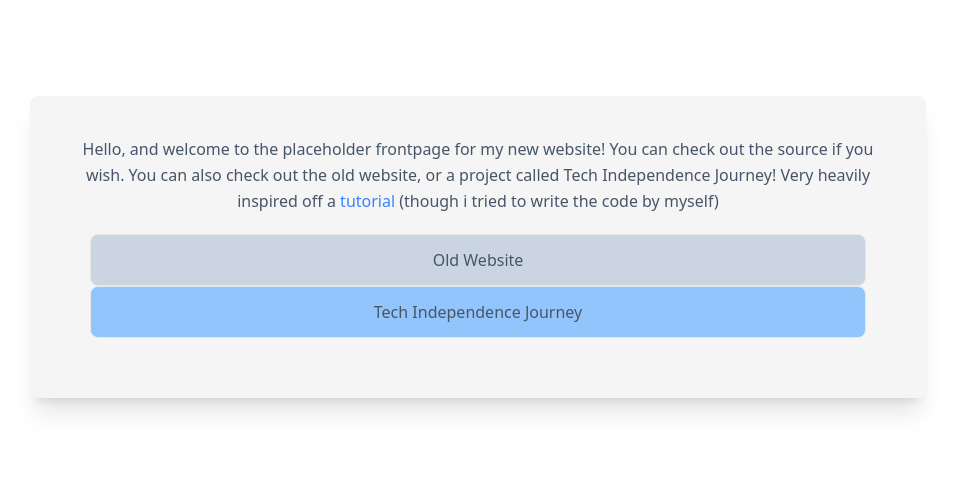
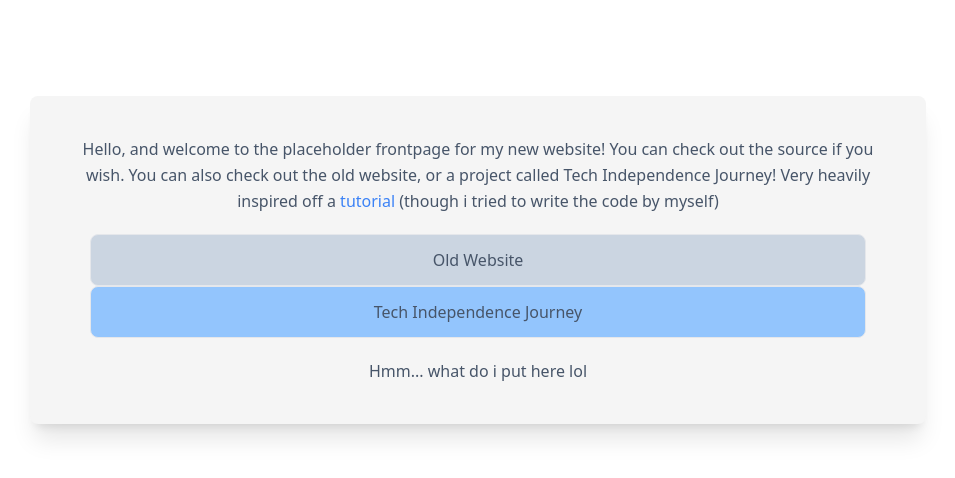
Before and after one commit to notatree2/mywebsite2, a Vue app: page / in a window 1280 px wide. Shown: the top 478 px of the page, without its empty margins (162-1117 px from the left). Built offline with nearby package versions, Linux system fonts and the light colour scheme.

Commit message:
a little funny thing

```diff
--- a/src/App.vue
+++ b/src/App.vue
@@ -1,8 +1,53 @@
 <script setup>
+
   import { ref } from "vue"
   const website = ref("https://tech-independence-journey.codeberg.page/")
   const old = ref("https://notatree2.github.io/mywebsite/")
   const github = ref("src\assets\images\github.png")
+  const statian = ref("")
+  // ---------------------------------------------------------------
+
+  const status = Math.floor(Math.random() * 8)
+  if (status === 1) {
+    statian.value = "1+1=2"
+  } else if (status === 2) {
+    statian.value = "Do you like music?"
+  } else if (status === 3) {
+    statian.value = "Did you know you click me?"
+  } else if (status === 4) {
+    statian.value = "Hmm... what do i put here lol"
+  } else if (status === 5) {
+    statian.value = "My ROBLOX username is Ifartedchicken, if you want you can check my profile out"
+  } else if (status === 6) {
+    statian.value = "The Lord is so cool (im a Christian)"
+  } else if (status === 7) {
+    statian.value = "What's your favorite thing to do?"
+  } else {
+    statian.value = "Ice is pretty cold ngl"
+  }
+
+
+
+  const changeme = () => {
+    const random = Math.floor(Math.random() * 8)
+    if (random === 1) {
+      statian.value = "2+2=4"
+    } else if (random === 2) {
+      statian.value = "Do you like music?"
+    } else if (random === 3) {
+      statian.value = "What you doing?"
+    } else if (random === 4) {
+      statian.value = "Hmm... what do i put here lol"
+    } else if (random === 5) {
+      statian.value = "My ROBLOX username is Ifartedchicken, if you want you can check my profile out"
+    } else if (random === 6) {
+      statian.value = "The Lord is so cool (im a Christian)"
+    } else if (random === 7) {
+      statian.value = "What's your favorite thing to do?"
+    } else {
+      statian.value = "Ice is pretty cold ngl"
+    }
+  }
 
 
 </script>
@@ -16,7 +61,7 @@
           <button class=" p-3 border rounded-lg bg-blue-300"><a :href="website" target="_blank">Tech Independence Journey</a></button>
 
         </div>
-
+        <p @click="changeme">{{statian}}</p>
       </div>
 
 
```
